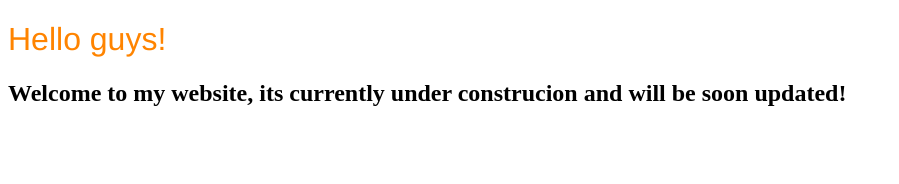
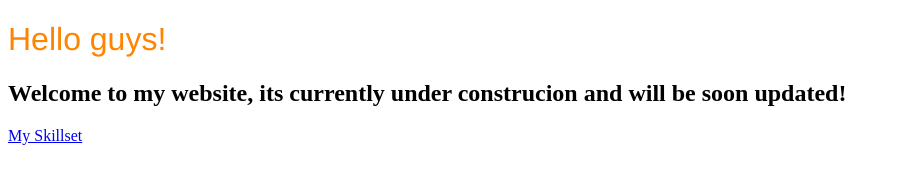
Before and after one commit to KamilloDev/kamillodev.com, a plain HTML site: page index.html in a window 1280 px wide. Shown: the whole page, without its empty margins (0-899 px from the left). Drawn offline with Linux system fonts and the light colour scheme.

Commit message:
Added a hyperway to my skillsset

```diff
--- a/index.html
+++ b/index.html
@@ -15,6 +15,7 @@
     <h2>
         Welcome to my website, its currently under construcion and will be soon updated!
     </h2>
+    <a href="skills.html">My Skillset</a>
 </body>
 
 </html>
```
